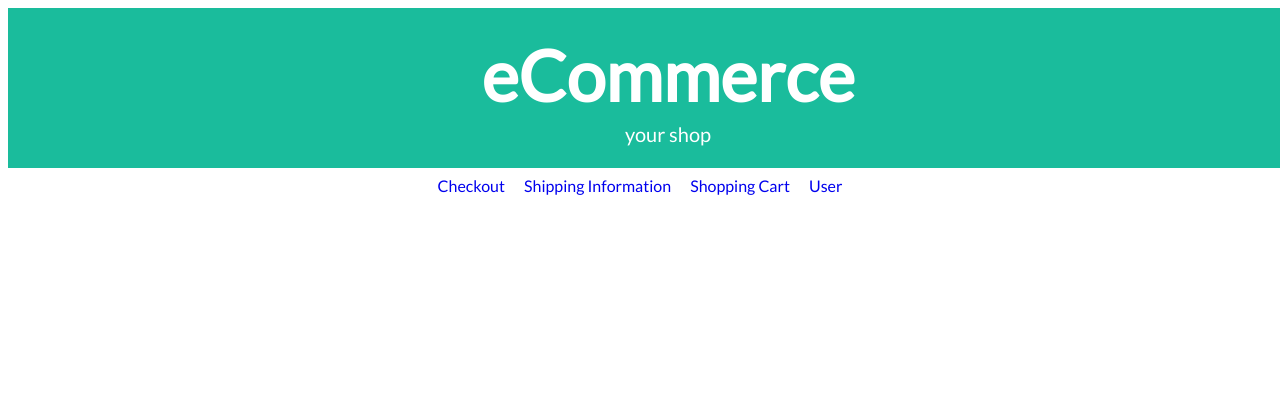
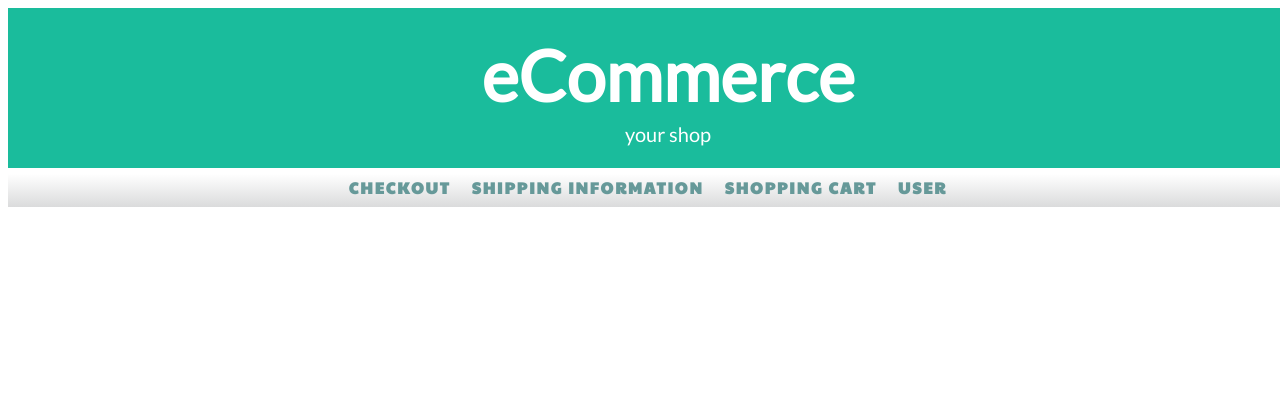
Before and after one commit to CS3320/eCommerce-shopping-cart, a PHP site: page /html/main_page.html in a window 1280 px wide; the page is wider, and only the part inside the window is pictured. Shown: the top 420 px of that part. After the commit the page ends 207 px from the top of that part, so only its background shows below. Run offline with PHP 8.4, Linux system fonts and the light colour scheme.

Commit message:
Second set of changes. Big navbar change
Hope to merge with master

```diff
--- a/css/main_page.css
+++ b/css/main_page.css
@@ -1,5 +1,6 @@
 @import url("https://fonts.googleapis.com/css?family=Lato&display=swap");
 
+@import url('https://fonts.googleapis.com/css?family=Paytone+One&display=swap');
 .header {
     display: inline-block;
     padding: 20px;
@@ -19,22 +20,17 @@ h1 {
 #description {
     margin: 0;
 }
-/*
-#background-top{
-  background-image: url(../assests/white_stroke.png);
-  background-position: center;
-  background-repeat: no-repeat;
-}
-*/
 body {
+    padding: 0px;
     font-family: "Lato", sans-serif;
 }
 iframe {
+    background: MintCream;
     display: block;
     border: none;
     margin: 0;
     padding: 0;
-    width: 100vw;
+    width: 100vw !important;
     height: 100vh;
 }
 .iframe-container {
@@ -42,7 +38,15 @@ iframe {
     text-align: center;
 }
 #navBar {
+    background-image: linear-gradient(white 15%, #595c5f 400%);
+    background-size: cover;
+    width: 100vw;
+    letter-spacing: 2px;
+    font-weight: 700;
+    font-family: "Paytone One", sans-serif;
+    text-decoration: none;
     text-align: center;
+    background-color: #fff;
 }
 ul {
     list-style-type: none;
@@ -53,15 +57,28 @@ li {
     display: inline;
 }
 a {
+    color: rgb(102, 153, 153);
     text-decoration: none;
     display: inline-block;
     padding: 8px;
+    transition: background 0.15s ease-in-out;
 }
-ul {
-    background-color: #fff;
+a:hover {
+    transition-delay: .1s;
+    color: #111;
+    background: #1abc9c;
+}
+a:focus{
+    color: white;
+    background: #1abc9c;
 }
 .divider {
     height: 40px;
+}
+.wrapper {
+    opacity: 0%;
+    background-image: linear-gradient(to top, white 2500%, #595c5f 500%);
+    /*background-image: linear-gradient(white, #595c5f 190% );*/
 }
 footer {
     width: 100w;
--- a/html/main_page.html
+++ b/html/main_page.html
@@ -15,28 +15,28 @@
     <nav id="navBar">
       <ul>
         <li>
-          <a href="checkout.html" target="iframe_a"> Checkout </a>
+          <a href="checkout.html" target="iframe_a"> CHECKOUT</a>
         </li>
         <li>
           <a href="shipping_information.html" target="iframe_a">
-            Shipping Information
+            SHIPPING INFORMATION
           </a>
         </li>
         <li>
           <a href="shopping_cart.html" target="iframe_a">
-            Shopping Cart
+            SHOPPING CART
           </a>
         </li>
-        <li><a href="user.html" target="iframe_a"> User </a></li>
+        <li><a href="user.html" target="iframe_a"> USER </a></li>
       </ul>
     </nav>
 
-    <div class="divider"></div>
+
     <div class="wrapper">
       <div class="iframe-container">
         <iframe name="iframe_a"></iframe>
       </div>
+    <footer></footer>
     </div>
   </div>
 </body>
-<footer></footer>
```
Also changed, not shown: html/user.html (+8 -0 lines).
